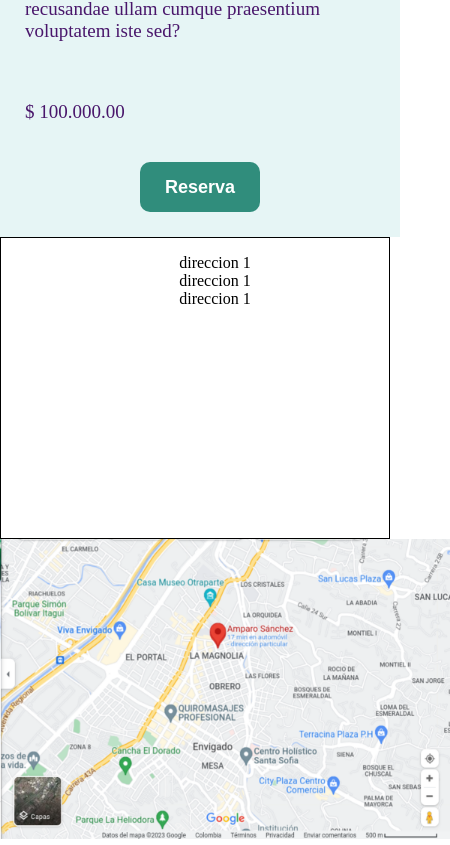
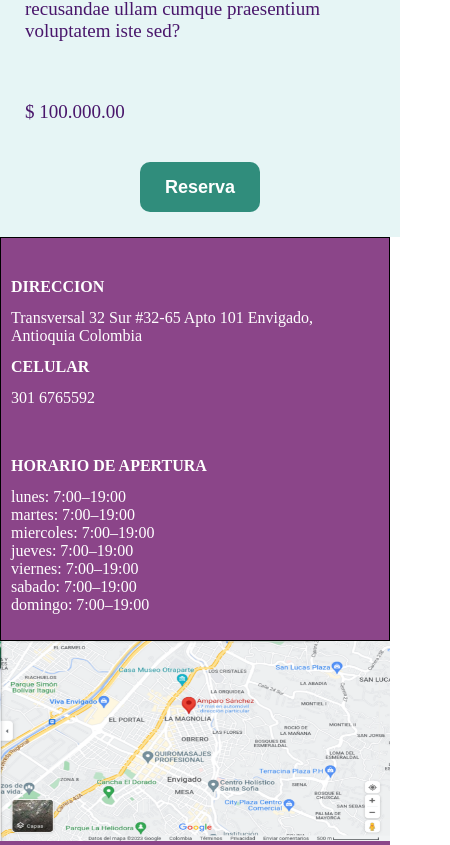
Before and after one commit to danielcarz/vercel5, a React (Vite) app: page / in a window 390 px wide. Shown: the part 1558-2403 px from the top of the page, 450 px wide, since content can reach past the window. Built offline with nearby package versions, Linux system fonts and the light colour scheme.

Commit message:
UBICATION estilos y posicionamiento

```diff
--- a/src/components/ubications.jsx
+++ b/src/components/ubications.jsx
@@ -10,10 +10,31 @@ const Ubication = () => {
         <section className="ubication_container">
             <section className="ubication_info_wrapper">
                 <ul>
-                    <li>direccion 1</li>
-                    <li>direccion 1</li>
-                    <li>direccion 1</li>
+                    <h2>DIRECCION</h2>
+                    <li>  Transversal 32 Sur #32-65 Apto 101
+                          Envigado, Antioquia
+                                Colombia
+                    </li>
+                    <h2>CELULAR</h2>
+                    <li> 301 6765592</li>
                 </ul>
+
+
+                <ul>
+
+                    <h2>HORARIO DE APERTURA</h2>
+                    <li>lunes:	7:00–19:00</li>
+                    <li>martes:	7:00–19:00</li>
+                    <li>miercoles:	7:00–19:00</li>
+                    <li>jueves:	7:00–19:00</li>
+                    <li>viernes:	7:00–19:00</li>
+                    <li>sabado:	7:00–19:00</li>
+                    <li>domingo:	7:00–19:00</li>
+
+                </ul>
+
+
+
             </section>
 
             <figure className="ubication_image_wrapper">
--- /dev/null
+++ b/src/sass/abstracts/mixins/_mixin_ubications.scss
@@ -0,0 +1,5 @@
+@mixin ubication {
+    text-align: left;
+    color: $color_letter_button;
+    background-color: #8B4589;
+}
--- a/src/sass/components/_ubication.scss
+++ b/src/sass/components/_ubication.scss
@@ -1,17 +1,25 @@
 @include phone{
     .ubication_container{
 
-        display: flex;
-        flex-direction: column;
+        @include ubication;
 
         height: auto;
 
+
         .ubication_info_wrapper{
-            height: 300px;
+            height: auto;
+
+
+
             border: 1px solid black;
 
             ul{
-                text-align: center;
+                text-align: left;
+                padding: 10px;
+                h2{
+                    font-size: $size_text;
+                }
+
                 li{
                     text-decoration: none;
                     list-style: none;
@@ -21,7 +29,7 @@
         .ubication_image_wrapper{
             margin: 0 auto;
             img{
-                @include card_image(450px, 300px)
+                @include card_image(100%, 200px)
             }
         }
     }
--- a/src/sass/index.css
+++ b/src/sass/index.css
@@ -613,21 +613,21 @@ body {
 
 @media (max-width: 809px) {
   .ubication_container {
-    display: -webkit-box;
-    display: -ms-flexbox;
-    display: flex;
-    -webkit-box-orient: vertical;
-    -webkit-box-direction: normal;
-        -ms-flex-direction: column;
-            flex-direction: column;
+    text-align: left;
+    color: white;
+    background-color: #8B4589;
     height: auto;
   }
   .ubication_container .ubication_info_wrapper {
-    height: 300px;
+    height: auto;
     border: 1px solid black;
   }
   .ubication_container .ubication_info_wrapper ul {
-    text-align: center;
+    text-align: left;
+    padding: 10px;
+  }
+  .ubication_container .ubication_info_wrapper ul h2 {
+    font-size: 16px;
   }
   .ubication_container .ubication_info_wrapper ul li {
     text-decoration: none;
@@ -637,8 +637,8 @@ body {
     margin: 0 auto;
   }
   .ubication_container .ubication_image_wrapper img {
-    width: 450px;
-    height: 300px;
+    width: 100%;
+    height: 200px;
   }
 }
 /*# sourceMappingURL=index.css.map */
--- a/src/sass/index.scss
+++ b/src/sass/index.scss
@@ -3,6 +3,7 @@
 @import './abstracts/mixins/media_queries';
 @import './abstracts/mixins/mixin_cards';
 @import './abstracts/mixins/mixin_cards';
+@import './abstracts/mixins/mixin_ubications';
 
 //VARIABLES
 @import './abstracts/variables/variables';
```
Also changed, not shown: 1 other file (tests, documents, lock files or other folders).
